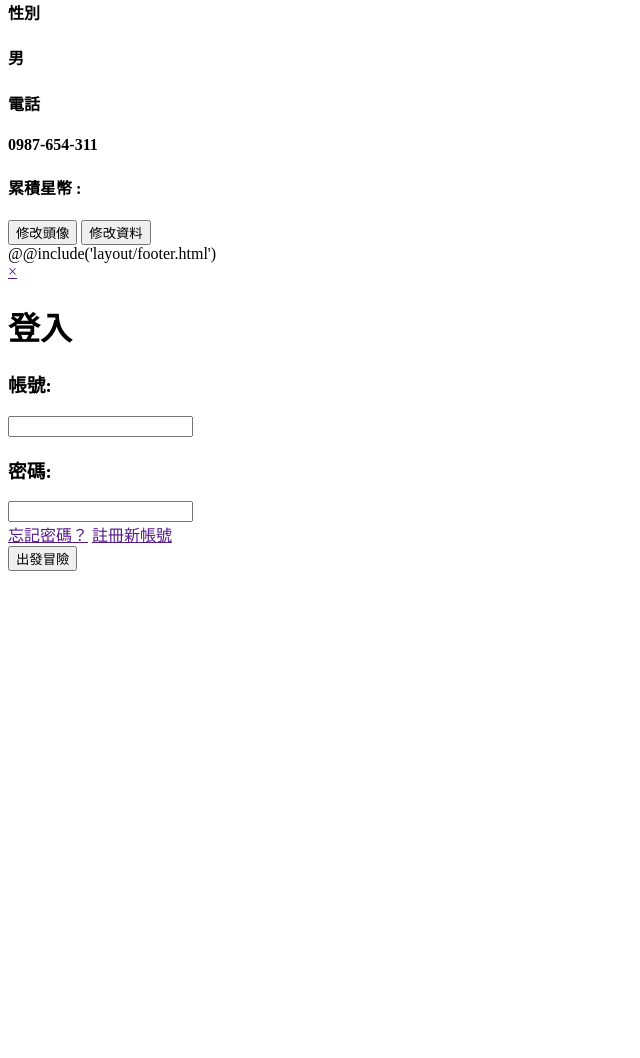
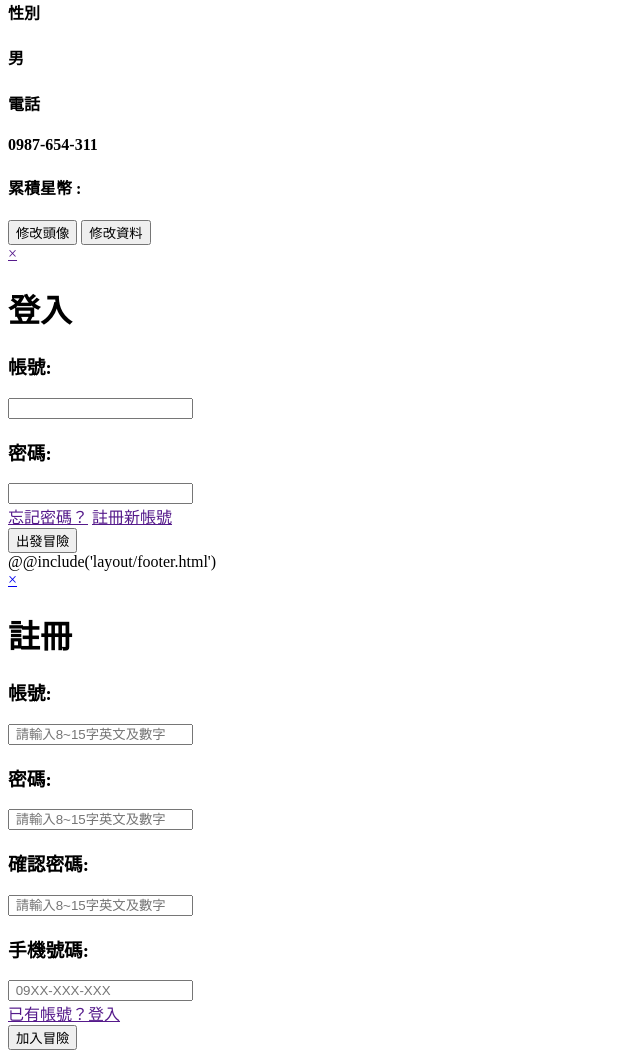
Before and after one commit to porschelo/tfd101-3, a PHP site: page /membercentre.html in a window 1280 px wide; the page is wider, and only the part inside the window is pictured. Shown: the part 2115-3173 px from the top of that part, without its empty margins (0-640 px from the left). Before the commit the page ends 2686 px from the top of that part, so only its background shows below. Run offline with PHP 8.4, Linux system fonts and the light colour scheme.

Commit message:
登入/註冊 popup 完成 剩下樣式修改

```diff
--- a/dev/membercentre.html
+++ b/dev/membercentre.html
@@ -99,18 +99,15 @@
                 <button class="change_data">修改資料</button>
 
             </div>
-    </div>
-    <!-- footer -->
-    @@include('layout/footer.html')
 
 
             <!-- login-popup -->
-    <div class="popout">
+            <div class="popout loginpopup">
                 <div class="popup">
-            <a  class="colsebtn" href="">&times;</a>
+                    <a class="close_login_btn" href="">&times;</a>
 
 
-            <div class="login_itle">
+                    <div class="login_title">
                         <h1>登入</h1>
                     </div>
 
@@ -127,60 +124,47 @@
                             <button class="send" id="send">出發冒險</button>
                         </div>
 
-
-
+                    </div>
 
                 </div>
+            </div>
+    </div>
+    <!-- footer -->
+    @@include('layout/footer.html')
 
 
 
 
-
-
-
-
-
-
-
-
-        </div>
-    </div>
-
     <!-- signup-popup -->
-    <!-- <div class="overlay signup">
+    <div class="popout signup">
         <div class="popup">
-            <a class="closebtn" href="#">&times;</a>
+            <a class="close_signup_btn" href="#">&times;</a>
 
             <div class="signuptitle">
-                <h1 class="f24">註冊</h1>
+                <h1>註冊</h1>
             </div>
-            <div class="sec-c signupform">
-                <form id="signup_form" action="#" method="get">
+            <div class="sec-c signup_info">
+                <div class="signup_info_content">
+                    <h3>帳號:</h3>
+                    <input type="text" class="accounts wh" id="accounts" placeholder=" 請輸入8~15字英文及數字" required>
+                    <h3>密碼:</h3>
+                    <input type="text" class="passwords wh" id="passwords" placeholder=" 請輸入8~15字英文及數字" required>
+                    <h3>確認密碼:</h3>
+                    <input type="text" class="passwordss wh" id="passwordss" placeholder=" 請輸入8~15字英文及數字" required>
+                    <h3>手機號碼:</h3>
+                    <input type="text" class="cellp wh" id="cellp" placeholder=" 09XX-XXX-XXX" required>
 
-                    <h3 class="f22">帳號:</h3>
-                    <input type="text" class="accounts wh" id="accounts" placeholder=" 請輸入8~15字英文及數字" required>
-                    <h3 class="f22">密碼:</h3>
-                    <input type="text" class="passwords wh" id="passwords" placeholder=" 請輸入8~15字英文及數字" required>
-                    <h3 class="f22">確認密碼:</h3>
-                    <input type="text" class="passwordss wh" id="passwordss" placeholder=" 請輸入8~15字英文及數字" required>
-                    <h3 class="f22">手機號碼:</h3>
-                    <input type="text" class="cellp wh" id="cellp" placeholder=" 09XX-XXX-XXX" required>
-                    <h3 class="f22">信箱:</h3>
-                    <input type="text" class="semail wh" id="semail" placeholder="" required>
-                    <h3 class="f22">住址:</h3>
-                    <input type="text" class="addr wh" id="addr" placeholder="" required>
 
                     <div class="signupa">
                         <a href="" class="gologin">已有帳號？登入</a>
                     </div>
 
-                    <button type="submit"><img src="./img/login/signupbtn.PNG" alt="" class="signupbtn"></button>
-
-                </form>
+                    <button class="sign" id="sign">加入冒險</button>
+                </div>
             </div>
 
         </div>
-    </div> -->
+    </div>
     <!-- index-popup end -->
 </body>
 
```
Also changed, not shown: dev/js/header.js (+30 -0 lines), dev/sass/page/_membercentre.scss (+54 -4 lines). Lines whose indentation alone changed are shown as unchanged.
